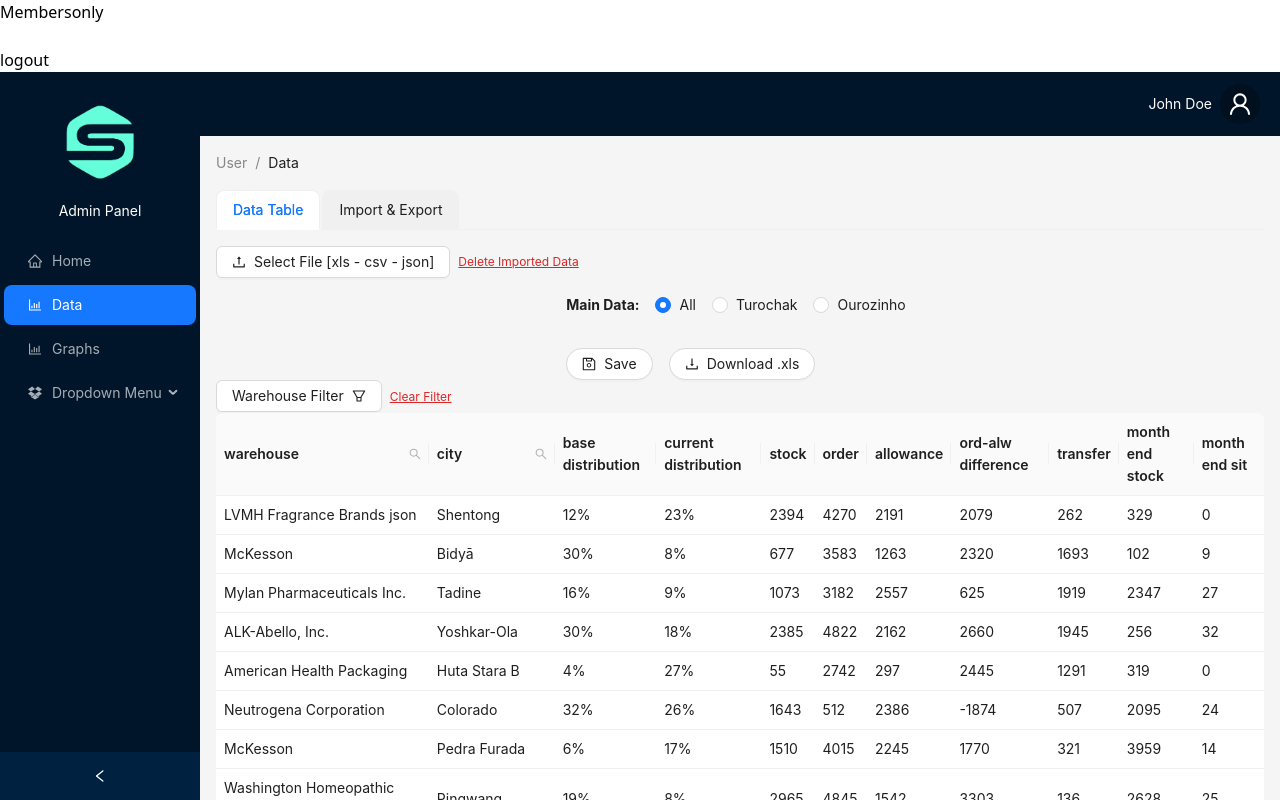
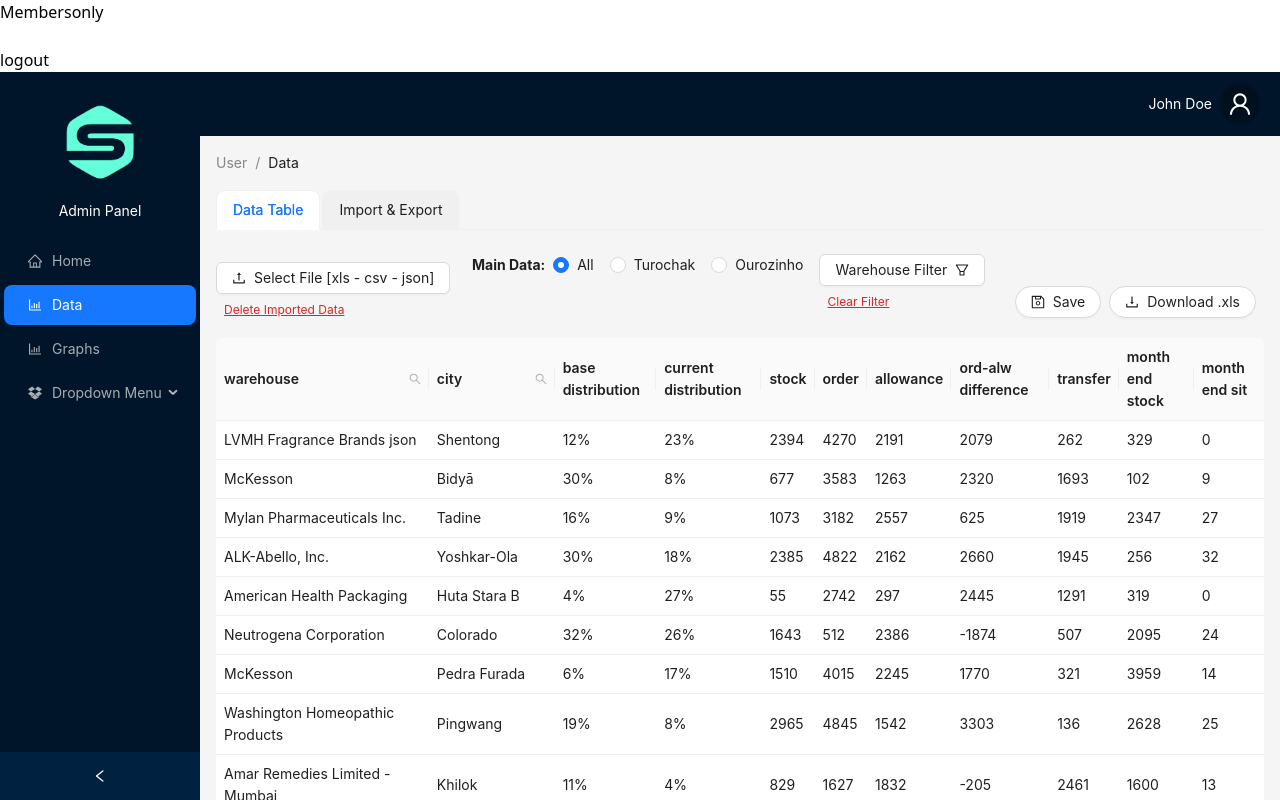
Before and after one commit to krlslman/authDbGraph, a Next.js app: page /membersonly in a window 1280 px wide. Both pictures are taken after a click on the item "Data". Shown: the top 800 px of the page. Built offline with nearby package versions, Linux system fonts and the light colour scheme.

Commit message:
simpler table above filters

```diff
--- a/src/components/panel_menu/data_menu/tab_data_table/above_table.jsx
+++ b/src/components/panel_menu/data_menu/tab_data_table/above_table.jsx
@@ -1,21 +1,15 @@
 import { useState } from "react";
 import {
-  DownOutlined,
-  UserOutlined,
   DownloadOutlined,
   SaveOutlined,
 } from "@ant-design/icons";
 import { Button, message, Space, Checkbox, Radio } from "antd";
 import ImportFileButton from "./importFileButton";
 import { useStateContext } from '/src/context/StateContext'
-
-// const CheckboxGroup = Checkbox.Group;
-// const plainOptions = ["Turochak", "Ourozinho"];
-// const defaultCheckedList = [];
+import FilterButton from "./FilterButton";
 
 const AboveTable = () => {
-  const {dataSource, filteredDataSource, setFilteredDataSource, radioFilter, setRadioFilter } = useStateContext();
-// console.log("radioFilter:", radioFilter);
+  const {dataSource, setFilteredDataSource, radioFilter, setRadioFilter } = useStateContext();
   const onChangeRadioButton = (e) => {
     if (e === "All"){
       setFilteredDataSource(dataSource);
@@ -41,58 +35,26 @@
 
   return (
     <>
+      <section className="flex justify-between items-end mb-3">
         <div className='flex flex-col items-start justify-center '>
             <ImportFileButton/>
         </div>
 
-      <div className="flex justify-"
-        style={{
-          display: "flex",
-          justifyContent: "space-around",
-          flexWrap: "wrap",
-        }}
-      >
-        <Space wrap className="level-filter-dropdown-btns">
-
-        </Space>
-
-
-        <div
-          className=""
-          style={{
-            display: "flex",
-            flexDirection: "column",
-            gap: "1rem",
-            flexWrap: "wrap",
-            margin: "0 1rem",
-          }}
-        >
-          <div
-            className=""
-            style={{
-              display: "flex",
-              gap: "1rem",
-              flexWrap: "wrap",
-              margin: "1rem",
-            }}
-          >
+        <div className="flex gap-2 m-2">
+          <>
             <strong>Main Data: </strong>
             <Radio.Group name="radiogroup" value={`${radioFilter==="All"?"All":(radioFilter === "Turochak" ? "Turochak" : "Ourozinho")}`} onChange={(e)=>onChangeRadioButton(e.target.value)}>
               <Radio value={"All"}>All</Radio>
               <Radio value={"Turochak"}>Turochak</Radio>
               <Radio value={"Ourozinho"}>Ourozinho</Radio>
             </Radio.Group>
+          </>
+          <div className='flex flex-col items-start justify-center '>
+              <FilterButton />
+          </div>
+        </div>
 
-          </div>
-          <div
-            className=""
-            style={{
-              display: "flex",
-              gap: "1rem",
-              flexWrap: "wrap",
-              margin: "0 1rem",
-            }}
-          >
+        <div className="flex gap-2 m-2">
           <Button
             type="default"
             shape="round"
@@ -112,8 +74,7 @@
             Download .xls
           </Button>
         </div>
-        </div>
-      </div>
+      </section>
     </>
   );
 };
--- a/src/components/panel_menu/data_menu/tab_data_table/importFileButton.jsx
+++ b/src/components/panel_menu/data_menu/tab_data_table/importFileButton.jsx
@@ -71,7 +71,7 @@
   };
 
   return (
-    <div className="flex">
+    <div className="">
       <Upload beforeUpload={beforeUpload} maxCount={1}>
         <Button icon={<UploadOutlined />}>
           Select File [xls - csv - json]
@@ -79,7 +79,7 @@
 
       </Upload>
         <button
-          onClick={() => setDataSource([])}
+          onClick={() => setFilteredDataSource([])}
           className="p-2 text-red-600 underline text-xs"
         >
           Delete Imported Data
--- a/src/components/panel_menu/data_menu/tab_data_table/table.jsx
+++ b/src/components/panel_menu/data_menu/tab_data_table/table.jsx
@@ -111,8 +111,6 @@
 
   return (
     <div>
-      <FilterButton />
-
       <Table
         columns={columns}
         dataSource={filteredDataSource}
```
Lines whose indentation alone changed are shown as unchanged.
